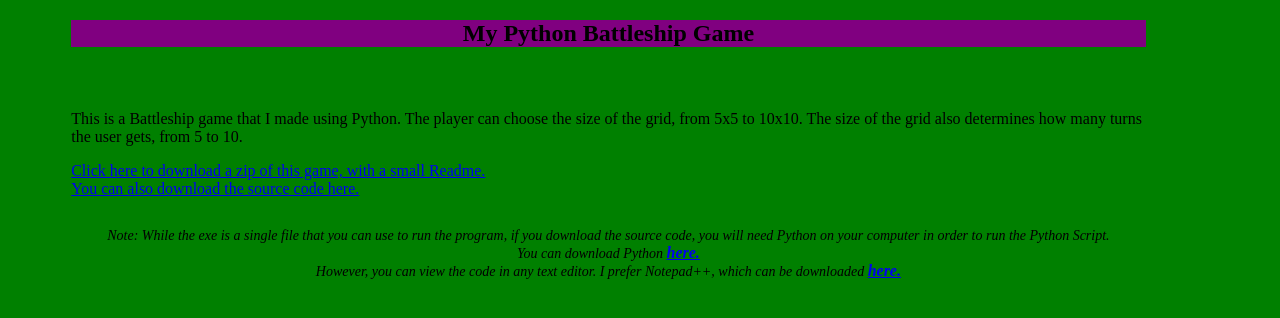
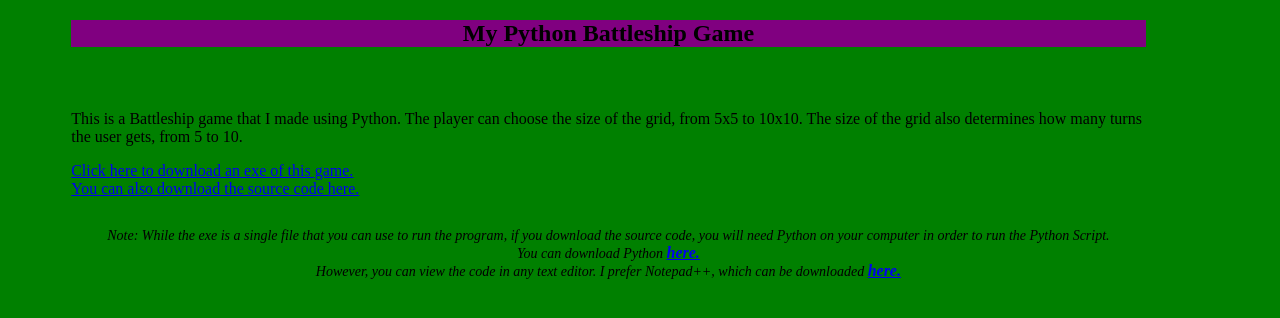
Before and after one commit to robertlent/py_battleship, a plain HTML site: page index.html in a window 1280 px wide. Drawn offline with Linux system fonts and the light colour scheme.

Commit message:
Update index.html

```diff
--- a/index.html
+++ b/index.html
@@ -10,7 +10,7 @@
 			<p>
 				This is a Battleship game that I made using Python. The player can choose the size of the grid, from 5x5 to 10x10. The size of the grid also determines how many turns the user gets, from 5 to 10.
 			</p>
-			<a href='https://github.com/robertmlent/py_battleship/releases/download/1.0/battleship.exe' target="_blank">Click here to download a zip of this game, with a small Readme.</a><br>
+			<a href='https://github.com/robertmlent/py_battleship/releases/download/1.0/battleship.exe' target="_blank">Click here to download an exe of this game.</a><br>
 			<a href='https://github.com/robertmlent/py_battleship/archive/1.0.zip' target="_blank">You can also download the source code here.</a>
 			<p id='note'>
 				<br><em>Note: While the exe is a single file that you can use to run the program, if you download the source code, you will need Python on your computer in order to run the Python Script.<br>You can download Python <a href='https://www.python.org/download/' target="_blank"><strong>here.</strong></a><br>However, you can view the code in any text editor. I prefer Notepad++, which can be downloaded <a href='http://notepad-plus-plus.org/download/v6.6.6.html' target="_blank"><strong>here.</strong></a></em>
```
